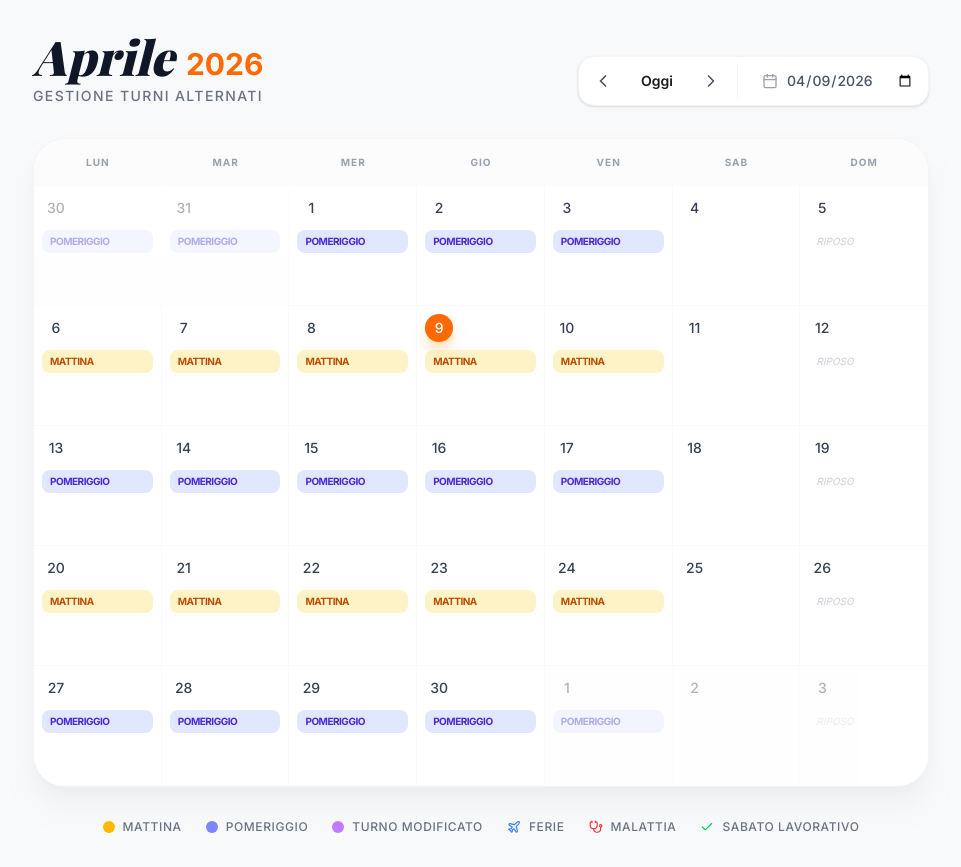
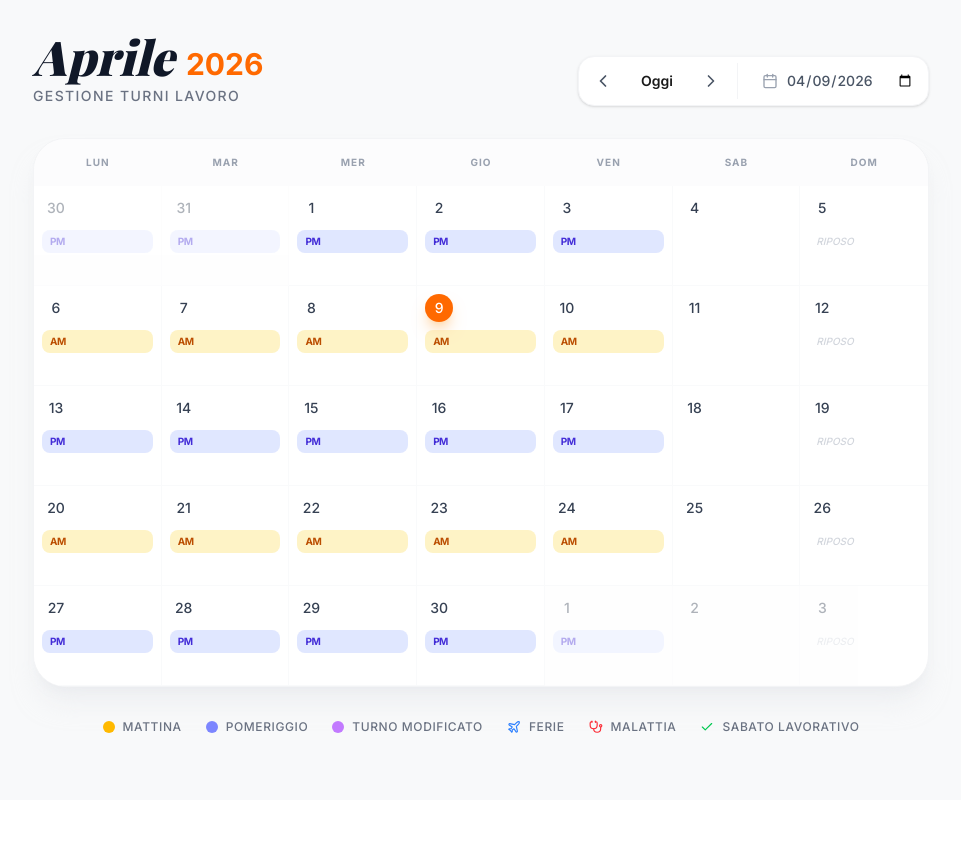
Before and after one commit to danilo71it/work-calendar, a React (Vite) app: page / in a window 1280 px wide. Shown: the whole page, without its empty margins (159-1120 px from the left). After the commit the page ends 800 px from the top, so only its background shows below. Built offline with nearby package versions, Linux system fonts and the light colour scheme; a web font is replaced by a local one.

Commit message:
Add files via upload

```diff
--- a/src/App.tsx
+++ b/src/App.tsx
@@ -170,7 +170,7 @@ export default function App() {
               {format(currentDate, 'MMMM', { locale: it }).charAt(0).toUpperCase() + format(currentDate, 'MMMM', { locale: it }).slice(1)}
               <span className="font-sans font-bold not-italic ml-3 text-orange-500 text-3xl align-middle">{format(currentDate, 'yyyy')}</span>
             </h1>
-            <p className="text-sm text-gray-500 uppercase tracking-widest font-medium">Gestione Turni Alternati</p>
+            <p className="text-sm text-gray-500 uppercase tracking-widest font-medium">Gestione Turni Lavoro</p>
           </div>
 
           <div className="flex flex-wrap items-center gap-3 bg-white p-1.5 rounded-2xl shadow-sm border border-gray-100">
@@ -214,7 +214,16 @@ export default function App() {
         </header>
 
         {/* Calendar Grid */}
-        <div className="bg-white rounded-[2rem] shadow-xl shadow-gray-200/50 border border-gray-100 overflow-hidden">
+        <motion.div
+          drag="x"
+          dragConstraints={{ left: 0, right: 0 }}
+          dragElastic={0.2}
+          onDragEnd={(_, info) => {
+            if (info.offset.x > 100) handlePrevMonth();
+            else if (info.offset.x < -100) handleNextMonth();
+          }}
+          className="bg-white rounded-[2rem] shadow-xl shadow-gray-200/50 border border-gray-100 overflow-hidden touch-none"
+        >
           {/* Weekdays */}
           <div className="grid grid-cols-7 border-bottom border-gray-100 bg-gray-50/50">
             {['Lun', 'Mar', 'Mer', 'Gio', 'Ven', 'Sab', 'Dom'].map((day) => (
@@ -254,7 +263,7 @@ export default function App() {
                   whileHover={{ scale: 0.98 }}
                   onClick={() => handleDayClick(day)}
                   className={`
-                    relative min-h-[100px] md:min-h-[120px] p-2 border-r border-b border-gray-50 cursor-pointer transition-colors
+                    relative min-h-[85px] md:min-h-[100px] p-2 border-r border-b border-gray-50 cursor-pointer transition-colors
                     ${bgColor}
                     ${idx % 7 === 6 ? 'border-r-0' : ''}
                     hover:bg-orange-50/30
@@ -283,7 +292,7 @@ export default function App() {
                       mt-2 px-2 py-1 rounded-lg text-[10px] font-bold uppercase tracking-tighter
                       ${shift === 'Mattina' ? 'bg-amber-100 text-amber-700' : 'bg-indigo-100 text-indigo-700'}
                     `}>
-                      {shift}
+                      {shift === 'Mattina' ? 'AM' : 'PM'}
                     </div>
                   )}
 
@@ -300,7 +309,7 @@ export default function App() {
 
                   {event?.forcedShift && !event.type && (
                     <div className="mt-2 px-2 py-1 rounded-lg text-[10px] font-bold uppercase tracking-tighter bg-purple-100 text-purple-700">
-                      {event.forcedShift} (Modificato)
+                      {event.forcedShift === 'Mattina' ? 'AM' : 'PM'} (Mod.)
                     </div>
                   )}
 
@@ -313,7 +322,7 @@ export default function App() {
               );
             })}
           </div>
-        </div>
+        </motion.div>
 
         {/* Legend */}
         <footer className="mt-8 flex flex-wrap gap-6 justify-center text-xs font-medium text-gray-500 uppercase tracking-wider">
```
